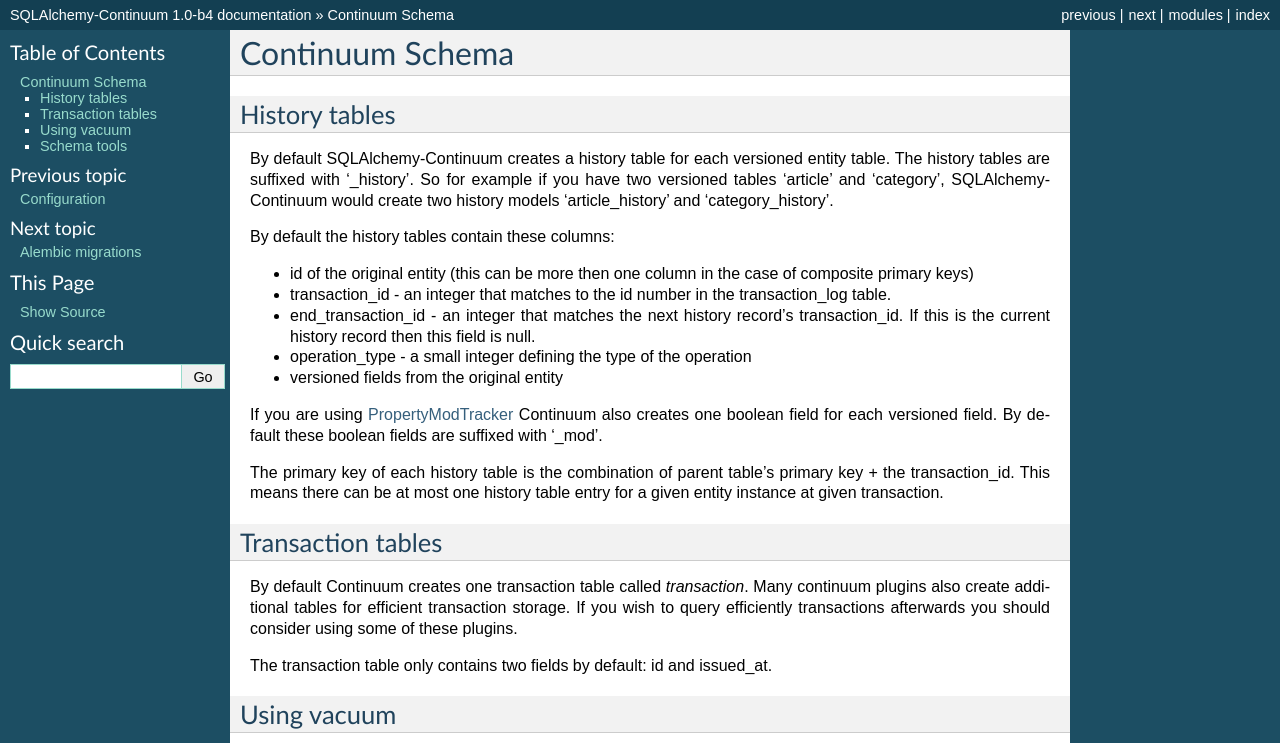
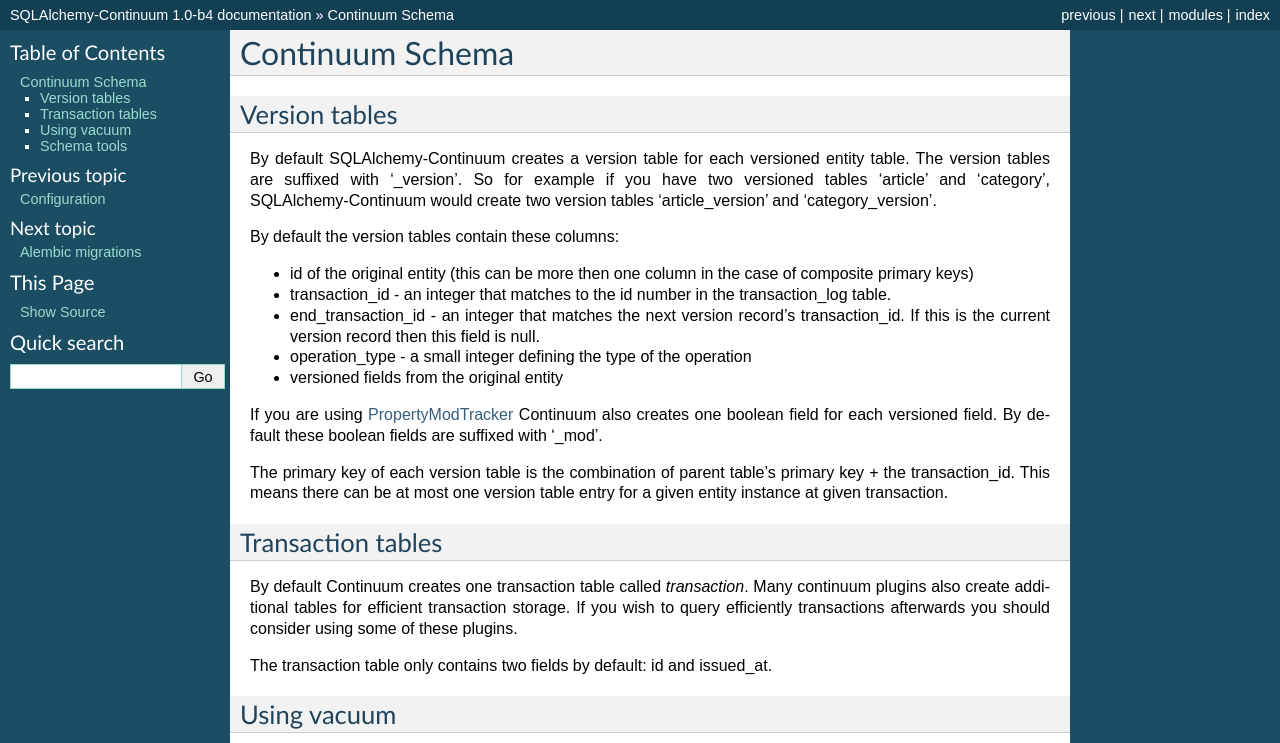
Before and after one commit to kvesteri/sqlalchemy-continuum, a Sphinx documentation site: the page built from docs/schema.rst, in a window 1280 px wide. Shown: the top 743 px of the page. Built offline with Sphinx 7.4.7, drawn with Linux system fonts in a browser that asks for light colours; grey boxes are pictures that could not be loaded.

Commit message:
Fix naming conventions

```diff
--- a/docs/schema.rst
+++ b/docs/schema.rst
@@ -2,22 +2,22 @@ Continuum Schema
 ================
 
 
-History tables
+Version tables
 --------------
 
-By default SQLAlchemy-Continuum creates a history table for each versioned entity table. The history tables are suffixed with '_history'. So for example if you have two versioned tables 'article' and 'category', SQLAlchemy-Continuum would create two history models 'article_history' and 'category_history'.
+By default SQLAlchemy-Continuum creates a version table for each versioned entity table. The version tables are suffixed with '_version'. So for example if you have two versioned tables 'article' and 'category', SQLAlchemy-Continuum would create two version tables 'article_version' and 'category_version'.
 
-By default the history tables contain these columns:
+By default the version tables contain these columns:
 
 * id of the original entity (this can be more then one column in the case of composite primary keys)
 * transaction_id - an integer that matches to the id number in the transaction_log table.
-* end_transaction_id - an integer that matches the next history record's transaction_id. If this is the current history record then this field is null.
+* end_transaction_id - an integer that matches the next version record's transaction_id. If this is the current version record then this field is null.
 * operation_type - a small integer defining the type of the operation
 * versioned fields from the original entity
 
 If you are using :ref:`property-mod-tracker` Continuum also creates one boolean field for each versioned field. By default these boolean fields are suffixed with '_mod'.
 
-The primary key of each history table is the combination of parent table's primary key + the transaction_id. This means there can be at most one history table entry for a given entity instance at given transaction.
+The primary key of each version table is the combination of parent table's primary key + the transaction_id. This means there can be at most one version table entry for a given entity instance at given transaction.
 
 Transaction tables
 ------------------
--- a/docs/transactions.rst
+++ b/docs/transactions.rst
@@ -72,7 +72,7 @@ This would execute the following SQL queries (on PostgreSQL)
 
 1. INSERT INTO article (name, content) VALUES (?, ?)
     params: ('Some article', 'Some content')
-2. INSERT INTO transaction_log (issued_at) VALUES (?)
+2. INSERT INTO transaction (issued_at) VALUES (?)
     params: (datetime.utcnow())
-3. INSERT INTO article_history (id, name, content, transaction_id) VALUES (?, ?, ?, ?)
+3. INSERT INTO article_version (id, name, content, transaction_id) VALUES (?, ?, ?, ?)
     params: (<article id from query 1>, 'Some article', 'Some content', <transaction id from query 2>)
```
